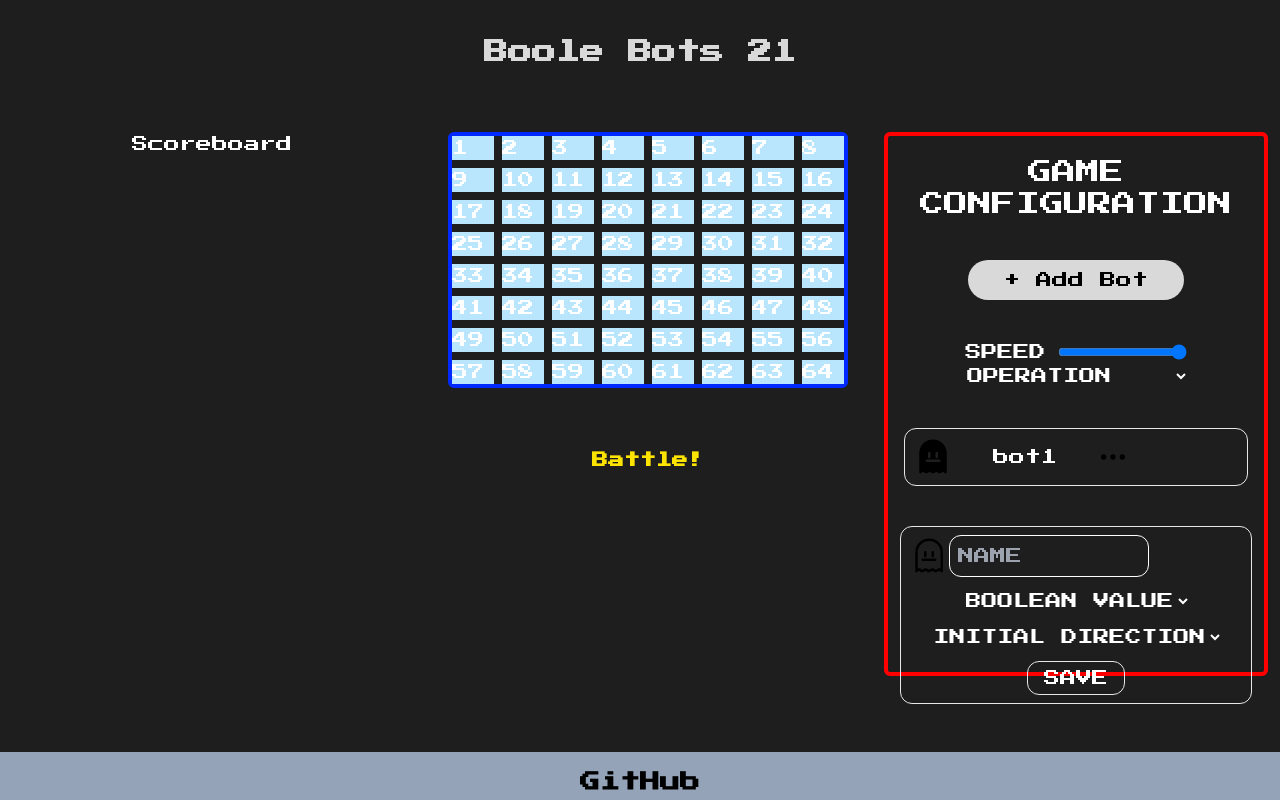
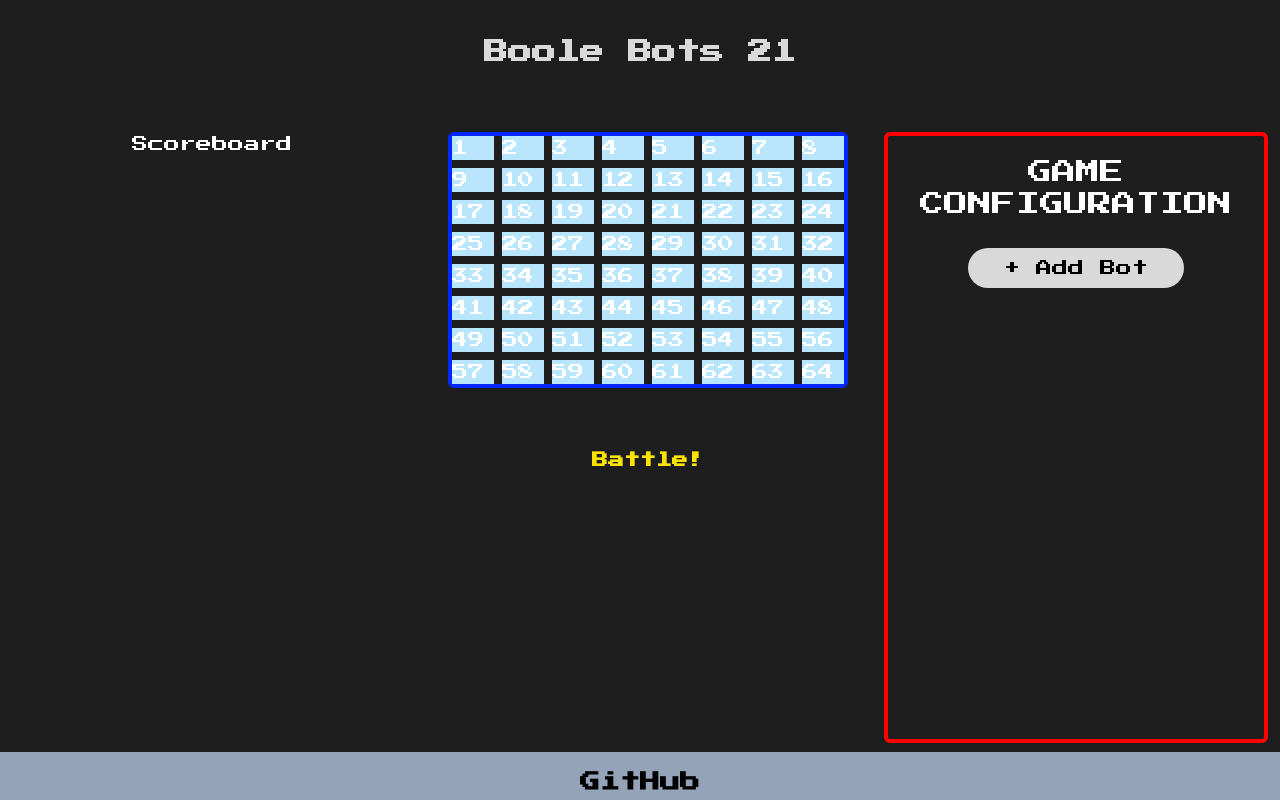
Before and after one commit to chingu-voyages/v44-tier2-team-21, a React (Vite) app: page / in a window 1280 px wide. Built offline with nearby package versions, Linux system fonts and the light colour scheme.

Commit message:
Update config panel so the form is only shown when + button is pressed

```diff
--- a/src/App.jsx
+++ b/src/App.jsx
@@ -1,23 +1,23 @@
-import React, { useState } from "react";
-import Arena from "./components/Arena";
-import Controls from "./components/Controls";
-import Footer from "./components/Footer";
-import Header from "./components/Header";
-import Scoreboard from "./components/Scoreboard";
-import { BotProvider } from "./context/botcontext/BotState";
+import React, { useState } from 'react';
+import Arena from './components/Arena';
+import Controls from './components/Controls';
+import Footer from './components/Footer';
+import Header from './components/Header';
+import Scoreboard from './components/Scoreboard';
+import { BotProvider } from './context/botcontext/BotState';
 
-import "./App.css";
+import './App.css';
 function App() {
   const [bots, setBots] = useState([
-    { name: "bot1", bool: 0, initDirection: "north" },
-    { name: "bot2", bool: 1, initDirection: "west" },
+    { name: 'bot1', bool: 0, initDirection: 'north' },
+    { name: 'bot2', bool: 1, initDirection: 'west' },
   ]);
 
   return (
     <BotProvider>
       <div className='App h-screen bg-[#1e1e1e] font-default'>
         <Header />
-        <div className='h-3/4 px-3 flex mx-auto space-x-9 py-7'>
+        <div className='h-5/6 px-3 flex mx-auto space-x-9 py-7'>
           <Scoreboard />
           <Arena />
           <Controls />
--- a/src/components/Controls.jsx
+++ b/src/components/Controls.jsx
@@ -1,4 +1,4 @@
-import { useContext } from 'react';
+import { useContext, useState } from 'react';
 import icon1 from '../assets/ghoss.svg';
 import icon2 from '../assets/ghosss.svg';
 import menu from '../assets/menu.svg';
@@ -7,14 +7,21 @@ import menu from '../assets/menu.svg';
 import { BotContext } from '../context/botcontext/BotState';
 
 const Controls = () => {
+  const [show, setShow] = useState(false);
   const context = useContext(BotContext);
 
   return (
     <div className='w-full h-full bg-[#1E1E1E] text-[#FFFFFF] text-center border-4 rounded-md border-[#FF0000] max-w-sm'>
-      <h2 className='mb-10 text-2xl pt-5'>GAME CONFIGURATION</h2>
-      <button className='px-9 py-2 rounded-full bg-[#D9D9D9] text-[#000000]'>
+      <h2 className='mb-7 text-2xl mt-5'>GAME CONFIGURATION</h2>
+      {!show && (
+        <button
+          onClick={() => setShow(!show)}
+          className='px-9 py-2 rounded-full bg-[#D9D9D9] text-[#000000]'
+        >
           + Add Bot
         </button>
+      )}
+      {show && (
         <div className='panel-to-show-hide'>
           <div className='speed-operation my-10'>
             <div className='speed form-group'>
@@ -101,11 +108,15 @@ const Controls = () => {
                 <option value='west'>WEST</option>
               </select>
             </div>
-          <button className='border rounded-xl px-4 py-1'>
+            <button
+              onClick={() => setShow(!show)}
+              className='border rounded-xl px-4 py-1'
+            >
               SAVE
             </button>
           </form>
         </div>
+      )}
     </div>
   );
 };
```
Lines whose indentation alone changed are shown as unchanged.
